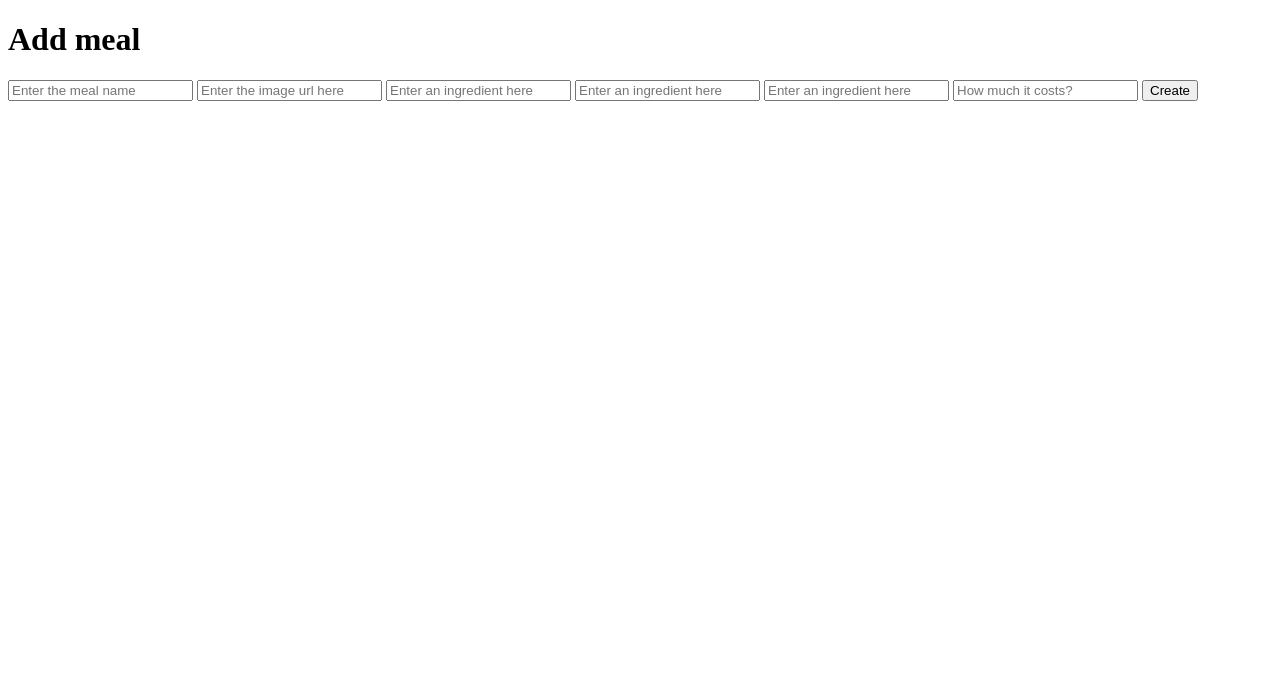
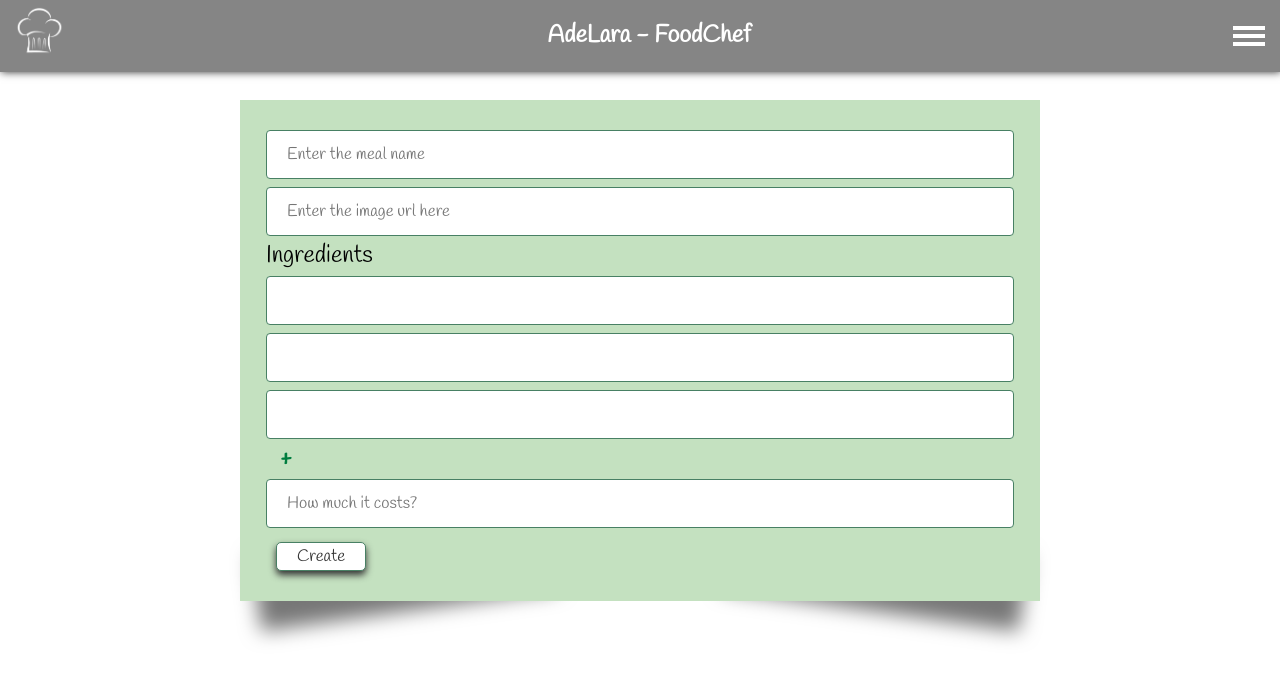
Before and after one commit to adelara-coretabs-contest/Adelara-coretabs-contest, a Flask app: page /add/meal in a window 1280 px wide. Shown: the top 700 px of the page. Run offline with Flask 2, Linux system fonts and the light colour scheme.

Commit message:
Add new meal template :zap:

```diff
--- a/static/css/style.css
+++ b/static/css/style.css
@@ -359,6 +359,10 @@ header, footer {
     margin: 38px 0 20px 0;
 }
 
+#add-form {
+    bottom: 0;
+}
+
 
 
 input, textarea {
@@ -588,6 +592,29 @@ img {
 
 }
 
+.margin-auto {
+    margin: auto;
+}
+
+#add-ings {
+
+}
+#add-new-ing-btn {
+    width: 40px;
+    height: 32px;
+    color: #007d3f;
+    font-weight: bold;
+    text-align: center;
+    cursor: pointer;
+}
+
+#add-new-ing-btn:hover {
+    color: #fff;
+}
+
+.height-auto {
+    height: auto;
+}
 .role {
     margin-top: 20px;
 }
--- a/static/js/app.js
+++ b/static/js/app.js
@@ -41,3 +41,12 @@ hamburger.addEventListener('click', ()=> {
     navMenu.classList.toggle('closed');
 
 });
+
+
+let ings = document.querySelector('#ing-label');
+let addIng = () => {
+    let newIng = document.createElement('input');
+    newIng.setAttribute('type', 'text');
+    newIng.setAttribute('name', 'ing[]');
+    ings.append(newIng);
+}
--- a/templates/add-meal.html
+++ b/templates/add-meal.html
@@ -1,24 +1,29 @@
-<!DOCTYPE html>
-<html lang="en">
-<head>
-    <meta charset="UTF-8">
-    <meta name="viewport" content="width=device-width, initial-scale=1.0">
-    <meta http-equiv="X-UA-Compatible" content="ie=edge">
-    <title>{{title}}</title>
-</head>
-<body>
-    <h1>Add meal</h1>
-    <div>
-        <form action="{{url_for('add_meal')}}" method="POST">
-            <input type="text" name="name" id="" placeholder="Enter the meal name">
-            <input type="text" name="photo" id="" placeholder="Enter the image url here">
-            <input type="text" name="ings[]" id="" placeholder="Enter an ingredient here">
-            <input type="text" name="ings[]" id="" placeholder="Enter an ingredient here">
-            <input type="text" name="ings[]" id="" placeholder="Enter an ingredient here">
-            <input type="text" name="price" id="" placeholder="How much it costs?">
-            <input type="submit" value="Create" id="button">
-        </form>
+{% extends 'base.html' %}
 
-    </div>
-</body>
-</html>
+{% block content %}
+    <main id="meal" class="menu margin-auto">
+
+        <div class="meal-details shadow height-auto" id="">
+                    <div id="add-form" class="form">
+                        <form  action="{{url_for('add_meal')}}" method="POST">
+                            <input required type="text" name="name" id="" placeholder="Enter the meal name">
+                            <input required type="text" name="photo" id="" placeholder="Enter the image url here">
+                            <div id="add-ings">
+                                <label id="ing-label" for="ing[]">
+                                    Ingredients
+                                    <input type="text" name="ings[]">
+                                    <input type="text" name="ings[]">
+                                    <input type="text" name="ings[]">
+                                </label>
+                                <div id="add-new-ing-btn" onclick="addIng()">+</div>
+                            </div>
+                            <input required type="number" name="price" id="" placeholder="How much it costs?">
+                            <input id="order-button" class="submit-button" type="submit" value="Create" id="button">
+                        </form>
+                    </div>
+
+                </figcaption>
+            </div>
+        </div>
+    </main>
+{% endblock %}
--- a/templates/details.html
+++ b/templates/details.html
@@ -27,7 +27,7 @@
                     <div class="submit-button" id="submit-button" onclick="toggleForm('submit-button')">Order now</div>
                     <div class="form hidden">
                         <h4>Please, tell us where you are?</h4>
-                        <form id="order-form"autocomplete="off" action="{{url_for('details', id=meal.id)}}" method="POST">
+                        <form id="order-form" autocomplete="off" action="{{url_for('details', id=meal.id)}}" method="POST">
                             <input required type="text" name="user" id="inpt-user-name" placeholder="Please enter your name">
                             <input required type="number" min="1" name="quantity" id="inpt-quantity" placeholder="Enter quantity here!">
                             <textarea required name="address" id="address" cols="30" rows="4" placeholder="Type your address here!"></textarea>
```
